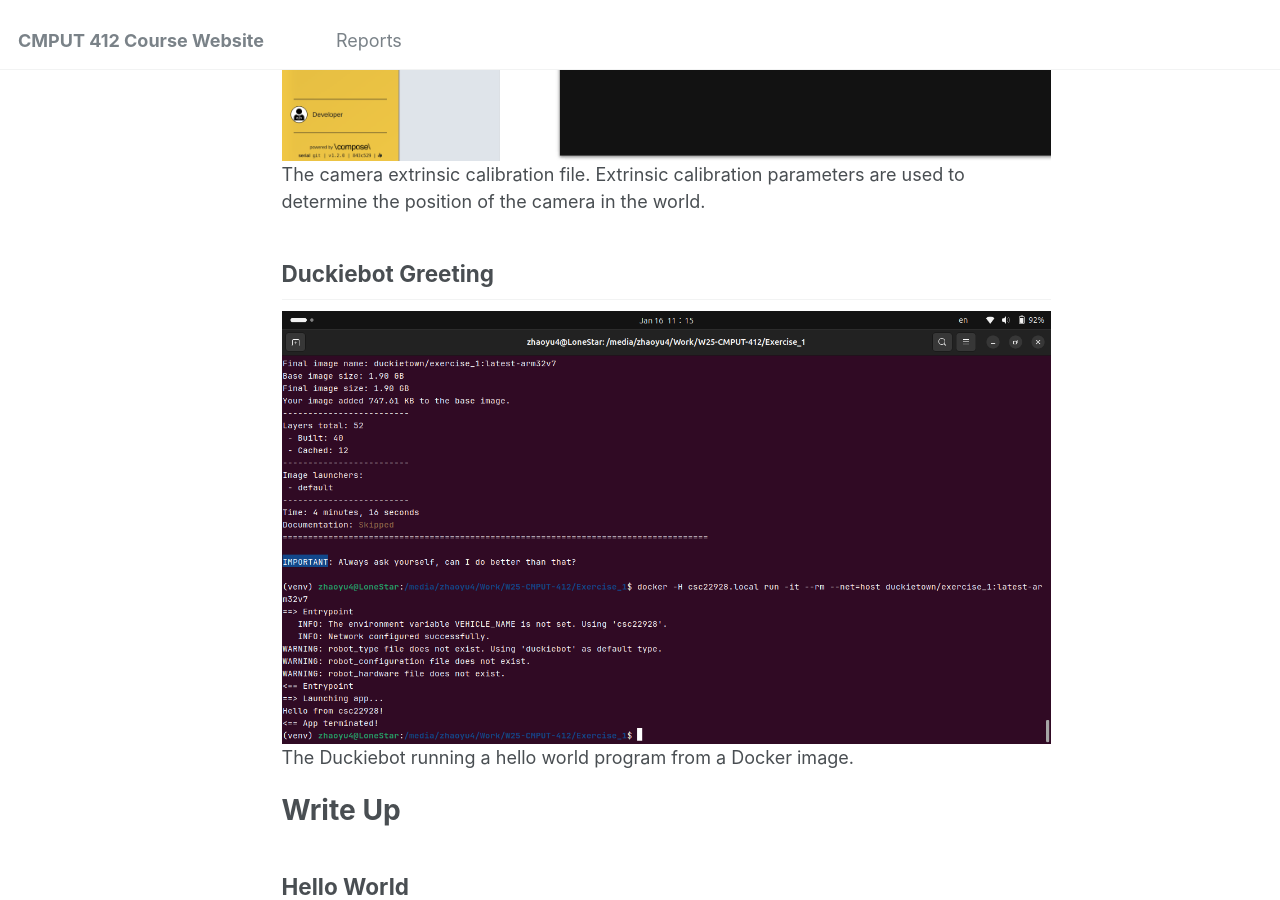
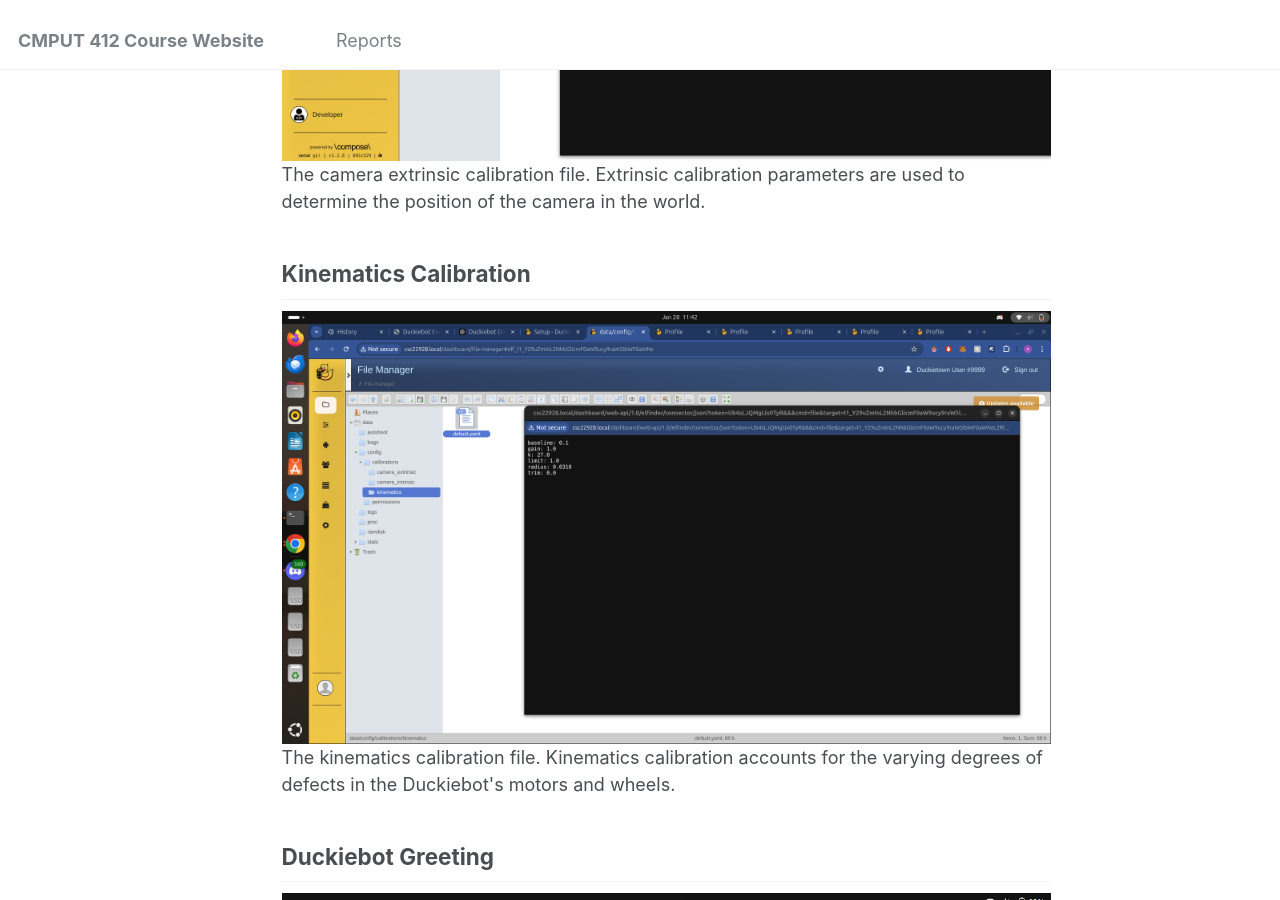
Before and after one commit to BlitzWrecker/W25-CMPUT-412, a Jekyll site: the page built from _reports/exercise-1.html, in a window 1280 px wide and 900 px high, scrolled down 3233 px. Built offline with Jekyll 4.4.1, drawn with Linux system fonts in a browser that asks for light colours.

Commit message:
added kinematics image

```diff
--- a/_reports/exercise-1.html
+++ b/_reports/exercise-1.html
@@ -56,6 +56,13 @@
 <p>
   The camera extrinsic calibration file. Extrinsic calibration parameters are used to determine the position of the camera in the world.
 </p>
+
+<h2>Kinematics Calibration</h2>
+<img src="{{ base_path }}/images/kinematics.png" alt="Kinematics calibration file">
+<p>
+  The kinematics calibration file. Kinematics calibration accounts for the varying degrees of defects in the Duckiebot's motors and wheels.
+</p>
+
 
 <h2>Duckiebot Greeting</h2>
 <img src="{{ base_path }}/images/hello_world.png" alt="Duckiebot running a hello world program from a Docker image">
```
Also changed, not shown: images/kinematics.png (added).
